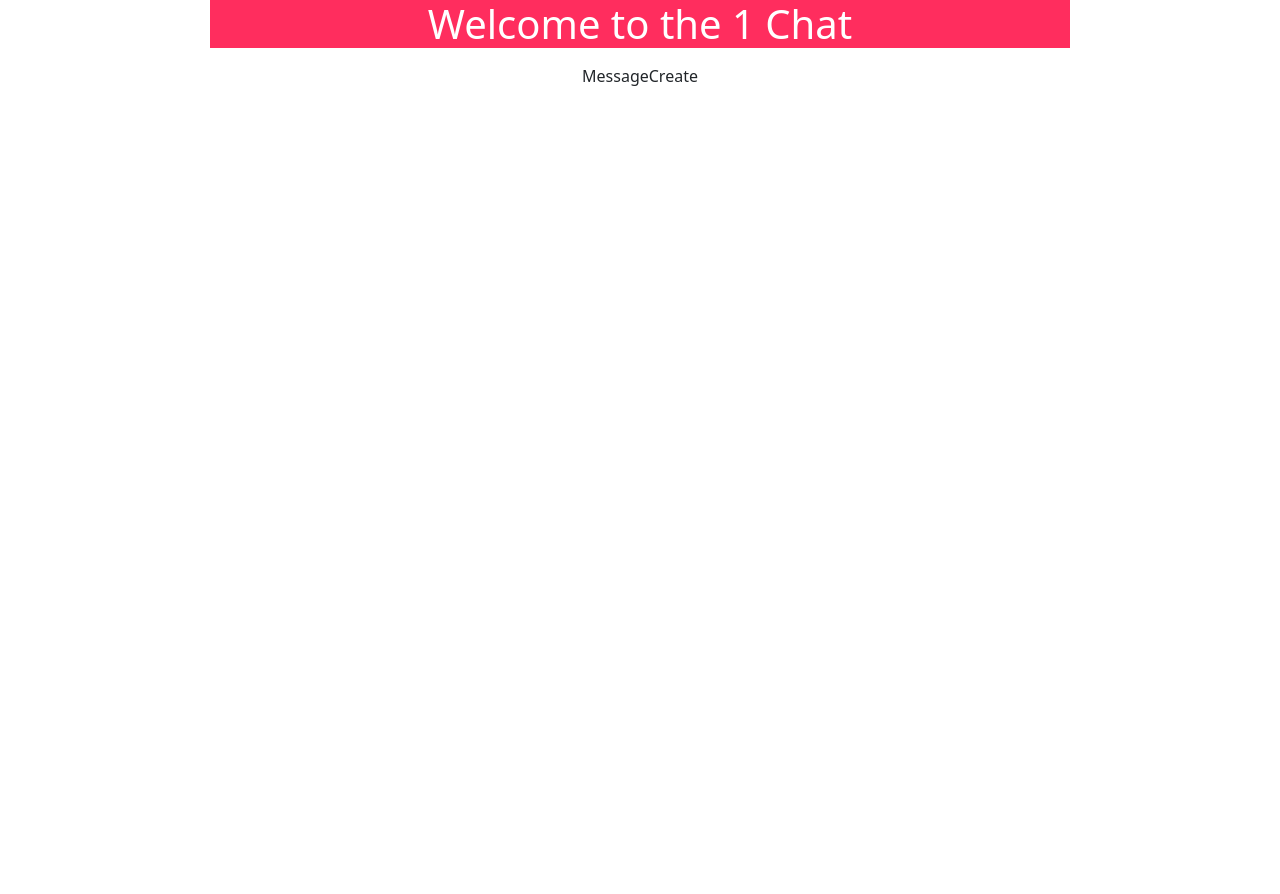
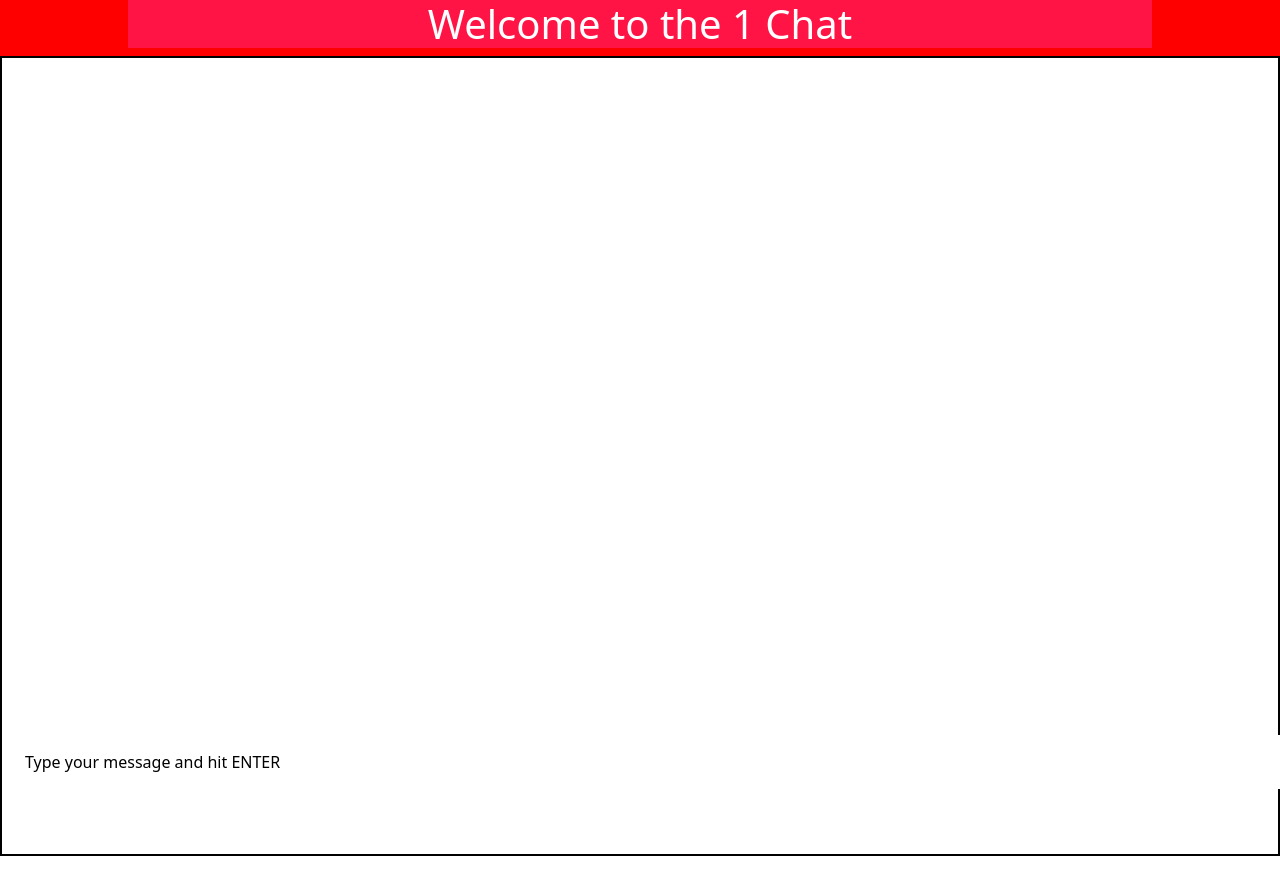
Before and after one commit to jhuessy616/React-Chat, a React (Create React App) app in the folder react-client/: page /chat/1/1 in a window 1280 px wide. Shown: the top 894 px of the page. Before the commit the page ends 800 px from the top, so only its background shows below. Built offline with nearby package versions, Linux system fonts and the light colour scheme.

Commit message:
2:09 am babyyyyy let's gooooooooo. look at how we spend our saturday nights!

```diff
--- a/react-client/src/components/message/MessageCreate.jsx
+++ b/react-client/src/components/message/MessageCreate.jsx
@@ -1,8 +1,67 @@
-import React from 'react'
+import { useRef } from "react";
+import { Form, FormGroup, Input, Label, Button } from "reactstrap";
+import FullWidthButton from "../Buttons/FullWidthButton";
 
-function MessageCreate() {
+
+
+function MessageCreate(props) {
+    const bodyRef = useRef();
+    const formRef = useRef();
+
+
+    async function handleSubmit(e) {
+        e.preventDefault();
+        const body = bodyRef.current.value
+
+
+
+
+
+        let url = `http://localhost:4000/message/create/${props.roomId}`
+
+        let bodyObject = JSON.stringify({body})
+
+        let myHeaders = new Headers();
+        myHeaders.append("Content-Type", "application/json");
+        myHeaders.append("Authorization", props.token);
+
+        const requestOptions = {
+            headers: myHeaders,
+            body: bodyObject,
+            method: "POST",
+        };
+
+        try {
+            const response = await fetch(url, requestOptions);
+            const data = await response.json();
+            props.fetchMessages()
+            formRef.current.reset()
+        } catch (error) {
+            console.log(error.message)
+        }
+
+
+    }
+
+
+
   return (
-    <div>MessageCreate</div>
+      <>
+          <div className="createMessage">
+
+          <Form innerRef={formRef} onSubmit={handleSubmit} className="send-message-form">
+
+
+                  <Input innerRef={bodyRef}
+              placeholder="Type your message and hit ENTER"
+                    type="text"  />
+
+
+
+              </Form>
+              </div>
+      </>
+
   )
 }
 
--- a/react-client/src/components/message/MessageIndex.jsx
+++ b/react-client/src/components/message/MessageIndex.jsx
@@ -1,13 +1,13 @@
 // ! Message Index ----------------------------------------------------------------
 
 // !Imports Section -------------------------------------------------------------
-import MessageCreate from "./MessageCreate"
-import { Col, Container, Row } from "reactstrap"
-import './message.css'
-import MessageDisplay from "./MessageDisplay"
-import { useEffect, useState } from "react"
+import MessageCreate from "./MessageCreate";
+import { Col, Container, Row } from "reactstrap";
+import "./message.css";
+import MessageDisplay from "./MessageDisplay";
+import { useEffect, useState } from "react";
 import { useParams } from "react-router-dom";
-
+import "./message.css";
 // ! React Component -------------------------------------------------------------
 // ? Contants and everything we are passing to the server---------------------------------------------------------------------
 function MessageIndex(props) {
@@ -29,7 +29,7 @@ function MessageIndex(props) {
       const response = await fetch(url, requestOptions);
       const data = await response.json();
       console.log(data);
-      setMessages(data.allMessagesFromRoom)
+      setMessages(data.allMessagesFromRoom);
     } catch (err) {
       console.log(err.message);
     }
@@ -41,27 +41,32 @@ function MessageIndex(props) {
     }
   }, [props.token]);
 
-
   // ?------------------The return, which is what is visible to the client
   return (
     <>
       {/* contains a create area and a display area, creat will use 1/3 of the screen and the display will take up the other 2/3rds */}
-      <body className="messagebackground">
+
+      <div className="messagecontainer">
+        <h1>Welcome to the {name} Chat</h1>
 
 
-        <Container className="messagecontainer">
-          <h1>Welcome to the {name} Chat</h1>
-          <MessageDisplay token={props.token} messages={messages} fetchMessages={fetchMessages} />
+            <MessageDisplay
+              token={props.token}
+              messages={messages}
+              fetchMessages={fetchMessages}
+            />
 
-          <MessageCreate token={props.token} fetchMessages={fetchMessages} />
+            <MessageCreate
+              token={props.token}
+              fetchMessages={fetchMessages}
+              roomId={id}
+            />
 
 
-
-        </Container>
-      </body>
+      </div>
     </>
-  )
+  );
 }
 
 // exporting the MessageIndex
-export default MessageIndex
+export default MessageIndex;
--- a/react-client/src/components/message/message.css
+++ b/react-client/src/components/message/message.css
@@ -1,4 +1,66 @@
 .messagecontainer{
     height: calc(100% - 100px);
+    background-color: red;
 
 }
+
+.message{
+
+    margin: 15px 0;
+text-align: left;
+}
+.message div:nth-child(1) {
+    font-size: 11px;
+    color: var(--main-text-color);
+    opacity: 0.9;
+    margin-bottom: 6px;
+}
+.message div:nth-child(2) {
+    background: blue;
+    color: white;
+    display: inline;
+    padding: 4px 8px;
+    border-radius: 8px;
+}
+
+.message-list {
+    box-sizing: border-box;
+    padding: 0 0 0 6px;
+    margin: 0;
+    width: 100%;
+    min-height: 100vh;
+    overflow: scroll;
+    background: white;
+    border: solid black 2px;
+    margin-bottom: 50px;
+    display: flex;
+    flex-direction: column;
+}
+
+.send-message-form {
+    position: fixed;
+    bottom:0;
+    width:100%;
+    margin: 15px;
+    box-sizing: border-box;
+    height: 50px;
+    margin-top: auto;
+
+}
+
+.send-message-form input {
+    width: 100%;
+    padding: 15px 10px;
+    border: none;
+    margin: 0;
+    background: white;
+    font-weight: 200;
+}
+
+.send-message-form input:focus {
+    outline-width: 0;
+}
+
+.send-message-form input::placeholder {
+    color: black;
+}
--- a/react-client/src/components/room/RoomCreate.jsx
+++ b/react-client/src/components/room/RoomCreate.jsx
@@ -48,8 +48,9 @@ function RoomCreate(props) {
 
   return (
       <>
-          <Form innerRef={formRef} onSubmit={handleSubmit}>
-              <h2>Create a Room</h2>
+          <div className="createRoom">
+          <h2>Create a Room</h2>
+          <Form innerRef={formRef} onSubmit={handleSubmit} className="createForm">
               <FormGroup>
                   <Label>Room Name</Label>
                   <Input innerRef={nameRef} />
@@ -65,7 +66,8 @@ function RoomCreate(props) {
                   <Button style={{ backgroundColor: "rgb(187,8,11)" }} type="submit">Create Room</Button>
               </FullWidthButton>
 
-          </Form>
+              </Form>
+              </div>
       </>
 
   )
--- a/react-client/src/components/room/RoomDisplay.jsx
+++ b/react-client/src/components/room/RoomDisplay.jsx
@@ -6,7 +6,7 @@ import Room from './Room'
 import { useEffect, useState } from "react"
 import jwt_decode from "jwt-decode";
 import { useNavigate } from "react-router-dom";
-import { Button } from "reactstrap";
+import { Button, Container } from "reactstrap";
 import './room.css'
 
 
@@ -45,14 +45,15 @@ function RoomDisplay(props) {
     // ! Edit Room function-------------------------------------------------------------------------
     return (
         <>
-            {/* displaying all rooms by mapping through the array */}
-            <h2>Select a Room</h2>
+        {/* displaying all rooms by mapping through the array */}
+            <h2 className="roomDisplay">Select a Room</h2>
+        <div className="roomDisplay">
             {props.rooms.map((room) => (
                 <div key= {room._id} className="room">
               <h3>{room.name}</h3>
                     <p>{room.description}</p>
                      <Button
-                  color="primary"
+                  style={{ backgroundColor: "rgb(187,8,11)" }}
                   onClick={() => navigate(`/chat/${room.name}/${room._id}`)}>
                Join
                     </Button>
@@ -74,7 +75,7 @@ function RoomDisplay(props) {
                     ) : null}
           </div>
             ))}
-
+            </div>
         </>
     )
 }
--- a/react-client/src/components/room/RoomIndex.jsx
+++ b/react-client/src/components/room/RoomIndex.jsx
@@ -49,20 +49,22 @@ function RoomIndex(props) {
   return (
       <>
       {/* contains a create area and a display area, creat will use 1/3 of the screen and the display will take up the other 2/3rds */}
-      <body className="roombackground">
+      <div  className="roombackground border d-flex align-items-center justify-content-center">
 
 
               <Container className="roomcontainer">
                    <h1>Select a Room or Create a Room</h1>
               <Row>
-                  <Col md="4">
+                  <Col md="5">
                     {updateMode ? <RoomEdit updateId={updateId} setUpdateMode={setUpdateMode} token={props.token} fetchRooms={fetchRooms} /> : <RoomCreate token={props.token} fetchRooms={fetchRooms} />}
-                  </Col>
-                      <Col md="8"><RoomDisplay setUpdateId={setUpdateId} setUpdateMode={setUpdateMode} token={props.token} rooms={rooms} fetchRooms={fetchRooms} /></Col>
+            </Col>
+            <Col md="1"></Col>
+                      <Col md="6"><RoomDisplay  setUpdateId={setUpdateId} setUpdateMode={setUpdateMode} token={props.token} rooms={rooms} fetchRooms={fetchRooms} /></Col>
               </Row>
           </Container>
-         </body>
+      </div>
       </>
+
   )
 }
 
--- a/react-client/src/components/room/room.css
+++ b/react-client/src/components/room/room.css
@@ -1,14 +1,19 @@
 .roombackground{
 background:url("https://live.staticflickr.com/7445/10728400246_c006fa51cd_b.jpg");
    background-size: cover;
-
   text-align: center;
   margin: 0;
   padding: 0;
+  min-height: 100vh;
+
 }
 
 .roomcontainer {
-    background-color: rgba(243,187,80, .8)
+    background-color: rgba(243,187,80, .8);
+
+}
+.roomcontainer p, Label{
+    color: rgb(117,0,1);
 }
 
 .roomcontainer h1{
@@ -16,9 +21,25 @@ background:url("https://live.staticflickr.com/7445/10728400246_c006fa51cd_b.jpg"
     background-color:rgb(0,0,0,0);
 }
 
+.roomDisplay h3{
+    color:rgb(90,0,3);
+}
+.roomDisplay{
+   max-height:59vh;
+   overflow-y: scroll;
+    margin: 15px 50px 15px 15px;
+
+}
+.createRoom{
+    margin: 15px 0px 0px 50px;
+}
+.createForm{
+     border: solid rgb(90,0,3) 2px;
+     padding:5px;
+     margin-top: 15px;
+}
 .room {
     border: solid rgb(90,0,3) 2px;
-    margin: 15px 50px;
-    padding: 5px;
-
+    padding-bottom: 5px;
+    margin-bottom: 15px;
 }
```
